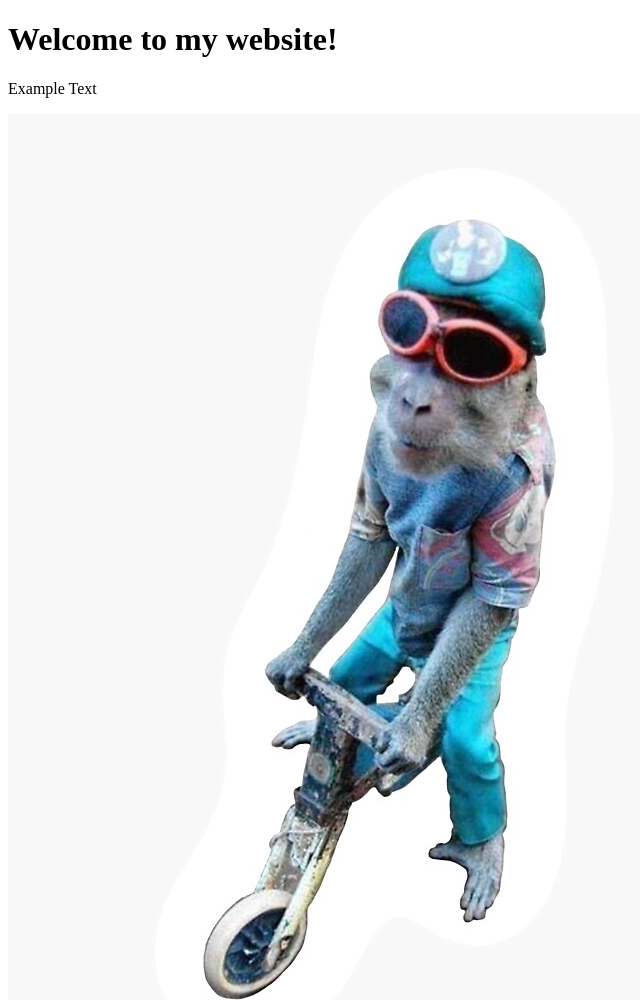
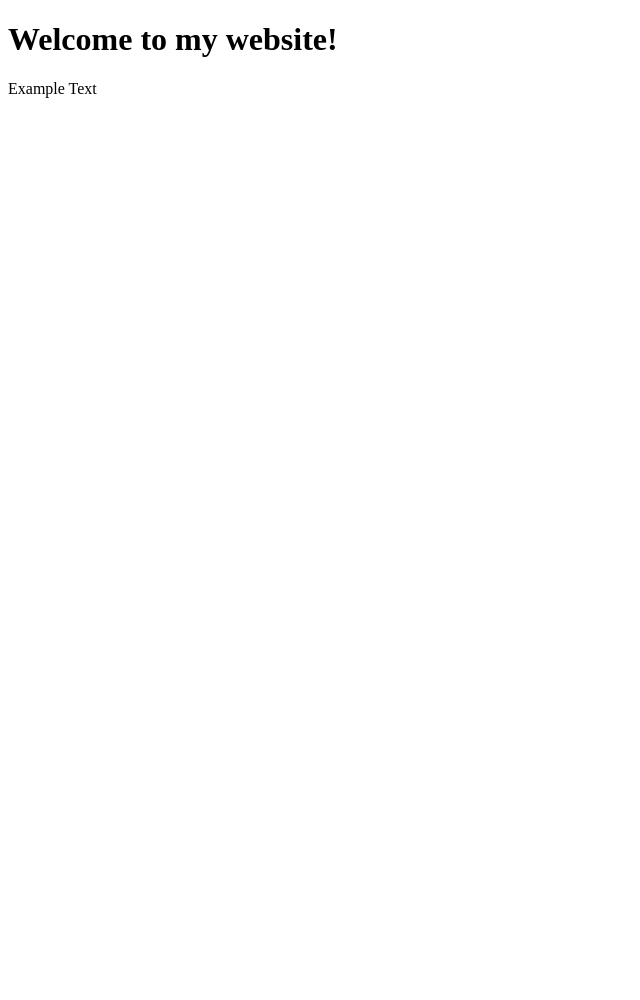
Before and after one commit to charleslong1/charleslong1.github.io, a plain HTML site: page index.html in a window 1280 px wide. Shown: the whole page, without its empty margins (0-640 px from the left). After the commit the page ends 800 px from the top, so only its background shows below. Drawn offline with Linux system fonts and the light colour scheme.

Commit message:
Update index.html

```diff
--- a/index.html
+++ b/index.html
@@ -12,7 +12,6 @@
 <body>
   <h1>Welcome to my website!</h1>
   <p>Example Text</p>
-  <img src="charleslong1.github.io/monkey.jpeg">
 </body>
 
 </html>
```
